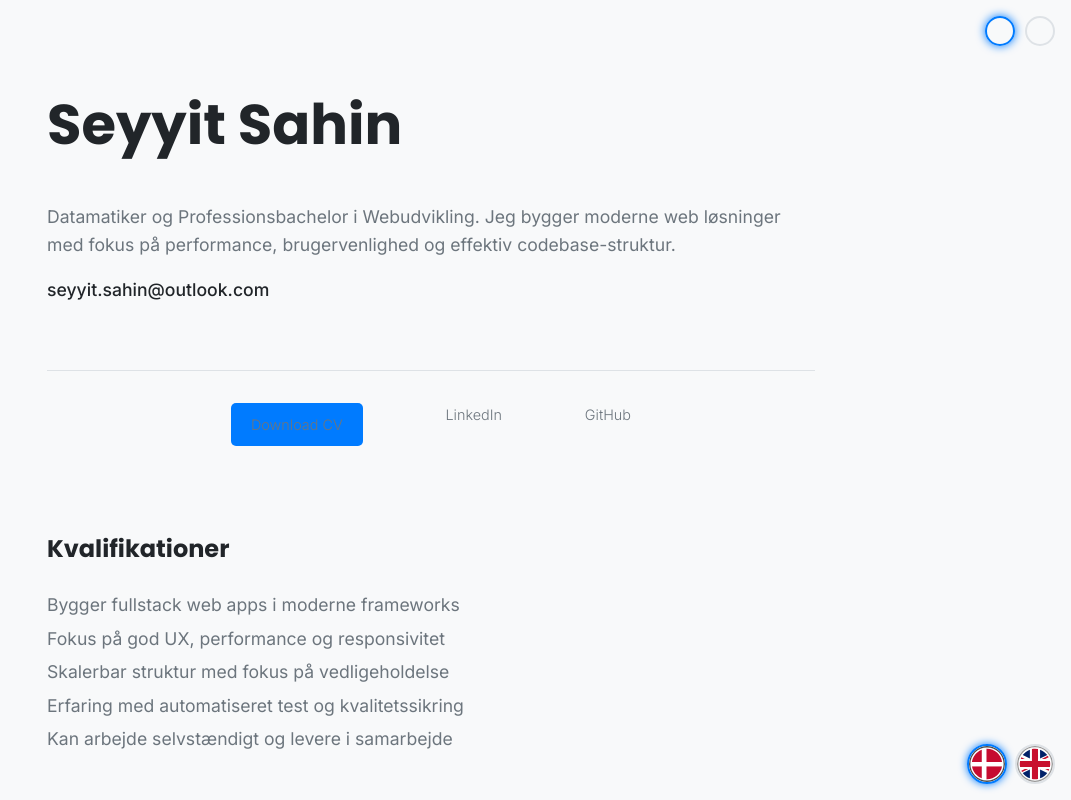
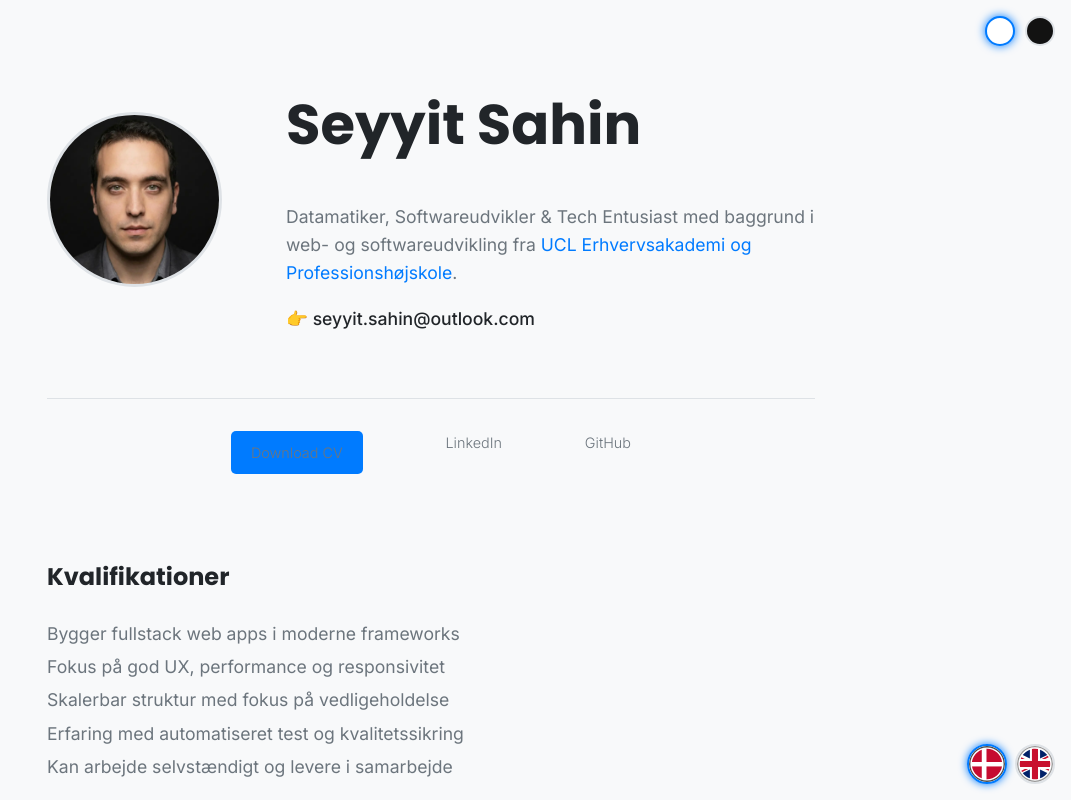
Before and after one commit to kartal5/seyyit.sahin.github.io, a Next.js app in the folder seyyit-cv-next/: page / in a window 1280 px wide. Shown: the top 800 px of the page, without its empty margins (209-1280 px from the left). Built offline with nearby package versions, Linux system fonts and the light colour scheme.

Commit message:
resolve blank page + animation regressions after Next.js migration

```diff
--- a/seyyit-cv-next/src/app/en/page.tsx
+++ b/seyyit-cv-next/src/app/en/page.tsx
@@ -14,7 +14,7 @@ export default function Page() {
 
   return (
     <div id="container--main">
-      <Hero name={c.hero.name} bio={c.hero.bio} email={c.hero.email} />
+      <Hero name={c.hero.name} bioHtml={c.hero.bioHtml} email={c.hero.email} />
 
       <SocialLinks
         resumeLabel={c.socials.resumeLabel}
--- a/seyyit-cv-next/src/app/globals.css
+++ b/seyyit-cv-next/src/app/globals.css
@@ -39,7 +39,10 @@ body{
   background-color: var(--mainBgColor);
   margin: 0;
   padding: 0;
-  opacity: 1; /* TEMP: force visible */
+
+  /* ORIGINAL BEHAVIOR (from old project) */
+  opacity: 0;
+  animation: fadeIn 0.5s ease-in-out forwards;
 }
 
 @keyframes fadeIn {
@@ -100,6 +103,7 @@ li{
     opacity: 1;
     transform: translateY(0);
 }
+
 
 /* Staggered animation */
 .visible.card--techstack {
@@ -530,30 +534,23 @@ li{
     top: 1em;
     display: flex;
     gap: 10px;
+    cursor: pointer;
     z-index: 1000;
 }
 
-#theme-switcher .theme {
+.theme {
     height: 30px;
     width: 30px;
     border-radius: 50%;
+    transition: transform 0.3s ease, box-shadow 0.3s ease;
     border: 2px solid var(--mainBorderColor);
-  cursor: pointer;
-  transition: transform 0.3s ease, box-shadow 0.3s ease, border-color 0.3s ease;
-  padding: 0;
-  background: transparent;
 }
 
-#theme-switcher .theme:hover {
-  transform: scale(1.12);
+.theme:hover {
+    transform: scale(1.15);
 }
 
-#theme-switcher .theme:focus-visible {
-  outline: 2px solid var(--mainLinkColor);
-  outline-offset: 3px;
-}
-
-#theme-switcher .theme.active {
+.theme.active {
     box-shadow: 0 0 10px var(--mainLinkColor);
     border-color: var(--mainLinkColor);
 }
--- a/seyyit-cv-next/src/app/page.tsx
+++ b/seyyit-cv-next/src/app/page.tsx
@@ -14,7 +14,7 @@ export default function Page() {
 
   return (
     <div id="container--main">
-      <Hero name={c.hero.name} bio={c.hero.bio} email={c.hero.email} />
+      <Hero name={c.hero.name} bioHtml={c.hero.bioHtml} email={c.hero.email} />
 
       <SocialLinks
         resumeLabel={c.socials.resumeLabel}
--- a/seyyit-cv-next/src/components/LanguageSwitcher.tsx
+++ b/seyyit-cv-next/src/components/LanguageSwitcher.tsx
@@ -1,6 +1,6 @@
 "use client";
 
-import { usePathname, useRouter } from "next/navigation";
+import { usePathname } from "next/navigation";
 
 type Locale = "da" | "en";
 
@@ -10,8 +10,6 @@ function getLocaleFromPath(pathname: string): Locale {
 
 function toLocalePath(pathname: string, target: Locale): string {
   const isEn = pathname === "/en" || pathname.startsWith("/en/");
-
-  // Normalize a bit for safety
   const clean = pathname || "/";
 
   if (target === "en") {
@@ -19,7 +17,6 @@ function toLocalePath(pathname: string, target: Locale): string {
     return clean === "/" ? "/en/" : `/en${clean}`;
   }
 
-  // target === "da"
   if (!isEn) return clean;
   const stripped = clean.replace(/^\/en(?=\/|$)/, "");
   return stripped === "" ? "/" : stripped;
@@ -27,11 +24,11 @@ function toLocalePath(pathname: string, target: Locale): string {
 
 export default function LanguageSwitcher() {
   const pathname = usePathname();
-  const router = useRouter();
+  const current = getLocaleFromPath(pathname);
 
-  const current = getLocaleFromPath(pathname);
+  // Hard navigation to reset DOM and animations
   const go = (target: Locale) => {
-    router.push(toLocalePath(pathname, target));
+    window.location.href = toLocalePath(pathname, target);
   };
 
   return (
--- a/seyyit-cv-next/src/components/ScrollReveal.tsx
+++ b/seyyit-cv-next/src/components/ScrollReveal.tsx
@@ -1,36 +1,32 @@
 "use client";
 
 import { useEffect } from "react";
+import { usePathname } from "next/navigation";
 
 export default function ScrollReveal() {
+  const pathname = usePathname();
+
   useEffect(() => {
-    const selector =
-      ".section--page, .card--project, .card--work-history, .card--techstack";
-    const targets = Array.from(document.querySelectorAll(selector));
-
-    if (targets.length === 0) return;
-
-    const reduce = window.matchMedia("(prefers-reduced-motion: reduce)").matches;
-    if (reduce) {
-      targets.forEach((el) => el.classList.add("visible"));
-      return;
-    }
-
-    const io = new IntersectionObserver(
+    const observer = new IntersectionObserver(
       (entries) => {
-        for (const entry of entries) {
+        entries.forEach((entry) => {
           if (entry.isIntersecting) {
             entry.target.classList.add("visible");
-            io.unobserve(entry.target);
+            observer.unobserve(entry.target);
           }
-        }
+        });
       },
-      { threshold: 0.15 }
+      { threshold: 0.1 }
     );
 
-    targets.forEach((el) => io.observe(el));
-    return () => io.disconnect();
-  }, []);
+    const elements = document.querySelectorAll(
+      ".section--page, .card--project, .card--work-history, .card--techstack"
+    );
+
+    elements.forEach((el) => observer.observe(el));
+
+    return () => observer.disconnect();
+  }, [pathname]);
 
   return null;
 }
--- a/seyyit-cv-next/src/components/cv/Hero.tsx
+++ b/seyyit-cv-next/src/components/cv/Hero.tsx
@@ -1,15 +1,26 @@
+import Image from "next/image";
+
 type Props = {
   name: string;
-  bio: string;
+  bioHtml: string;
   email: string;
 };
 
-export default function Hero({ name, bio, email }: Props) {
+export default function Hero({ name, bioHtml, email }: Props) {
   return (
     <section className="section--page" id="wrapper--hero">
+      <Image
+        id="profile-pic"
+        src="/images/profile_pic.webp"
+        alt={`${name} profile picture`}
+        width={175}
+        height={175}
+        priority
+      />
+
       <div>
         <h1 id="user-name">{name}</h1>
-        <p id="bio">{bio}</p>
+        <p id="bio" dangerouslySetInnerHTML={{ __html: bioHtml }} />
         <p id="email">{email}</p>
       </div>
     </section>
--- a/seyyit-cv-next/src/content/cv-data.ts
+++ b/seyyit-cv-next/src/content/cv-data.ts
@@ -18,7 +18,7 @@ export type WorkItem = {
 
 export type CvContent = {
   meta: { title: string };
-  hero: { name: string; bio: string; email: string };
+  hero: { name: string; bioHtml: string; email: string };
   sections: {
     skills: string;
     projects: string;
@@ -50,11 +50,12 @@ export type CvContent = {
 export const cvContent: Record<Locale, CvContent> = {
   da: {
     "meta": { "title": "Seyyit Sahin - CV" },
-    "hero": {
-      "name": "Seyyit Sahin",
-      "bio": "Datamatiker og Professionsbachelor i Webudvikling. Jeg bygger moderne web løsninger med fokus på performance, brugervenlighed og effektiv codebase-struktur.",
-      "email": "seyyit.sahin@outlook.com"
-    },
+  hero: {
+    name: "Seyyit Sahin",
+    bioHtml:
+      "Datamatiker, Softwareudvikler & Tech Entusiast med baggrund i web- og softwareudvikling fra <a href='https://www.ucl.dk' target='_blank'>UCL Erhvervsakademi og Professionshøjskole</a>.",
+    email: "👉 seyyit.sahin@outlook.com",
+  },
     "sections": {
       "skills": "Kvalifikationer",
       "projects": "Projekter",
@@ -146,11 +147,12 @@ export const cvContent: Record<Locale, CvContent> = {
 
   en: {
     "meta": { "title": "Seyyit Sahin - CV" },
-    "hero": {
-      "name": "Seyyit Sahin",
-      "bio": "Computer Science AP graduate and Web Development bachelor. I build modern web solutions with a focus on performance, usability, and maintainable structure.",
-      "email": "seyyit.sahin@outlook.com"
-    },
+  hero: {
+    name: "Seyyit Sahin",
+    bioHtml:
+      "Datamatiker, Software Developer & Tech Enthusiast with a background in web and software development from <a href='https://www.ucl.dk' target='_blank'>UCL Business Academy and University College</a>.",
+    email: "👉 seyyit.sahin@outlook.com",
+  },
     "sections": {
       "skills": "Qualifications",
       "projects": "Projects",
```
Lines whose indentation alone changed are shown as unchanged.
